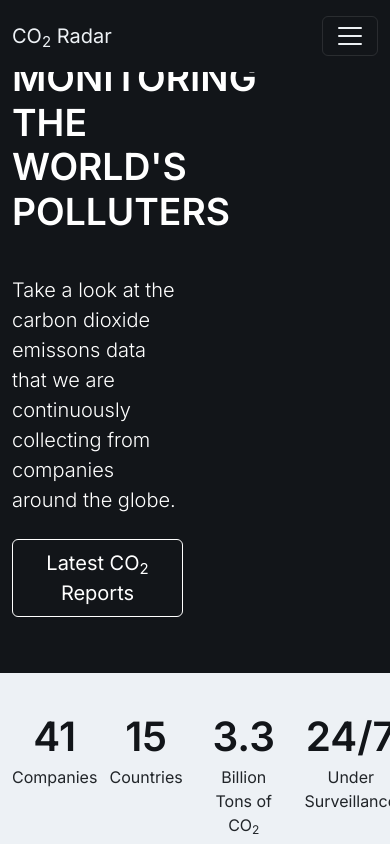
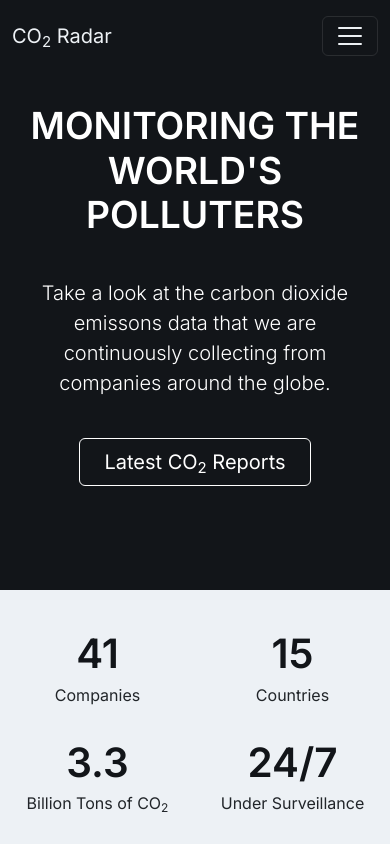
Before and after one commit to catmir/co2_radar, a Next.js app: page / in a window 390 px wide. Shown: the top 844 px of the page. Built offline with nearby package versions, Linux system fonts and the light colour scheme.

Commit message:
Responsive Layout Optimization

```diff
--- a/pages/index.js
+++ b/pages/index.js
@@ -26,16 +26,16 @@ export default function Home() {
       <main className="page-wrapper">
 
         <section className="bg-dark dark-mode position-relative pt-2 pb-5">
-          <div className="container position-relative zindex-2 py-md-3 py-lg-4">
-            <div className="row align-items-center pt-5 pb-2 pb-sm-3 mt-sm-4">
-              <div className="col-6 text-light">
-                <h1 className="display-3 text-uppercase fw-semibold pb-3 mb-4">Monitoring the World's Polluters</h1>
-                <p className="fs-5 fw-light pb-2 pb-md-4 pb-xl-5 mb-xl-2">Take a look at the carbon dioxide emissons data that we are continuously collecting from companies around the globe.</p>
-                <div className="d-sm-flex">
+          <div className="container position-relative zindex-2 py-5 py-md-4">
+            <div className="row row-cols-lg-2 align-items-center pt-5 pb-2 pb-sm-3 mt-sm-4">
+              <div className="col text-light">
+                <h1 className="display-3 text-uppercase fw-semibold text-center text-md-start pb-3 mb-4">Monitoring the World's Polluters</h1>
+                <p className="fs-5 fw-light text-center text-md-start pb-4 pb-xl-5 mb-xl-2">Take a look at the carbon dioxide emissons data that we are continuously collecting from companies around the globe.</p>
+                <div className="text-center text-md-start">
                   <Link className="btn btn-outline-light fs-5 px-4 py-2 mb-sm-0 me-sm-3 me-lg-4" href="#latest-reports" role="button">Latest CO<sub>2</sub> Reports</Link>
                 </div>
               </div>
-              <div className="col-6 h-100 overflow-hidden d-none d-lg-block">
+              <div className="col h-100 overflow-hidden d-none d-lg-block">
                 <img src="/white-smoke-photo-marcin-jozwiak.jpg" width='100%' height='100%' className="rounded-circle" alt="Picture of carbon dioxide emitting factory"/>
               </div>
             </div>
@@ -44,26 +44,26 @@ export default function Home() {
 
         <section className="bg-secondary position-relative py-4 py-md-5">
           <div className="container position-relative zindex-2">
-            <div className="row">
-              <div className="col-3 d-flex justify-content-md-center">
+            <div className="row row-cols-2 row-cols-md-4">
+              <div className="col d-flex justify-content-center">
                 <div className="py-3 my-lg-2 my-xl-3">
                   <div className="text-dark fw-semibold display-2 text-center mb-1">41</div>
                   <p className="fs-xl text-center mb-0">Companies</p>
                 </div>
               </div>
-              <div className="col-3 d-flex justify-content-md-center">
+              <div className="col d-flex justify-content-center">
                 <div className="py-3 ps-xl-4 my-lg-2 my-xl-3">
                   <div className="text-dark fw-semibold display-2 text-center mb-1">15</div>
                   <p className="fs-xl text-center mb-0">Countries</p>
                 </div>
               </div>
-              <div className="col-3 d-flex justify-content-md-center">
+              <div className="col d-flex justify-content-center">
                 <div className="py-3 my-lg-2 my-xl-3">
                   <div className="text-dark fw-semibold display-2 text-center mb-1">3.3</div>
                   <p className="fs-xl text-center mb-0">Billion Tons of CO<sub>2</sub></p>
                 </div>
               </div>
-              <div className="col-3 d-flex justify-content-md-center">
+              <div className="col d-flex justify-content-center">
                 <div className="py-3 pe-xl-4 my-lg-2 my-xl-3">
                   <div className="text-dark fw-semibold display-2 text-center mb-1">24/7</div>
                   <p className="fs-xl text-center mb-0">Under Surveillance</p>
@@ -75,10 +75,10 @@ export default function Home() {
 
         <section id="latest-reports" className="container py-5 my-xl-3 my-xxl-5">
           <div className="row pt-1 pt-sm-3 pt-md-4 pt-lg-5 mt-xl-2">
-            <div className="col-4">
+            <div className="col-xl-4">
               <h2 className="pb-1 pb-sm-2 mb-4">Our latest reports</h2>
             </div>
-            <div className="col-8">
+            <div className="col-xl-8">
               <DynamicLanguage/>
               <p className="fs-5 fw-light pt-4">We have been monitoring and documenting the CO<sub>2</sub> emissions of companies from all kinds of industries for many years.</p>
               <p className="fs-5 fw-light">Our wealth of data is a valuable source for politicians, journalists and environmental activists worldwide to better understand the extent of past and present greenhouse gas emissions.</p>
```
